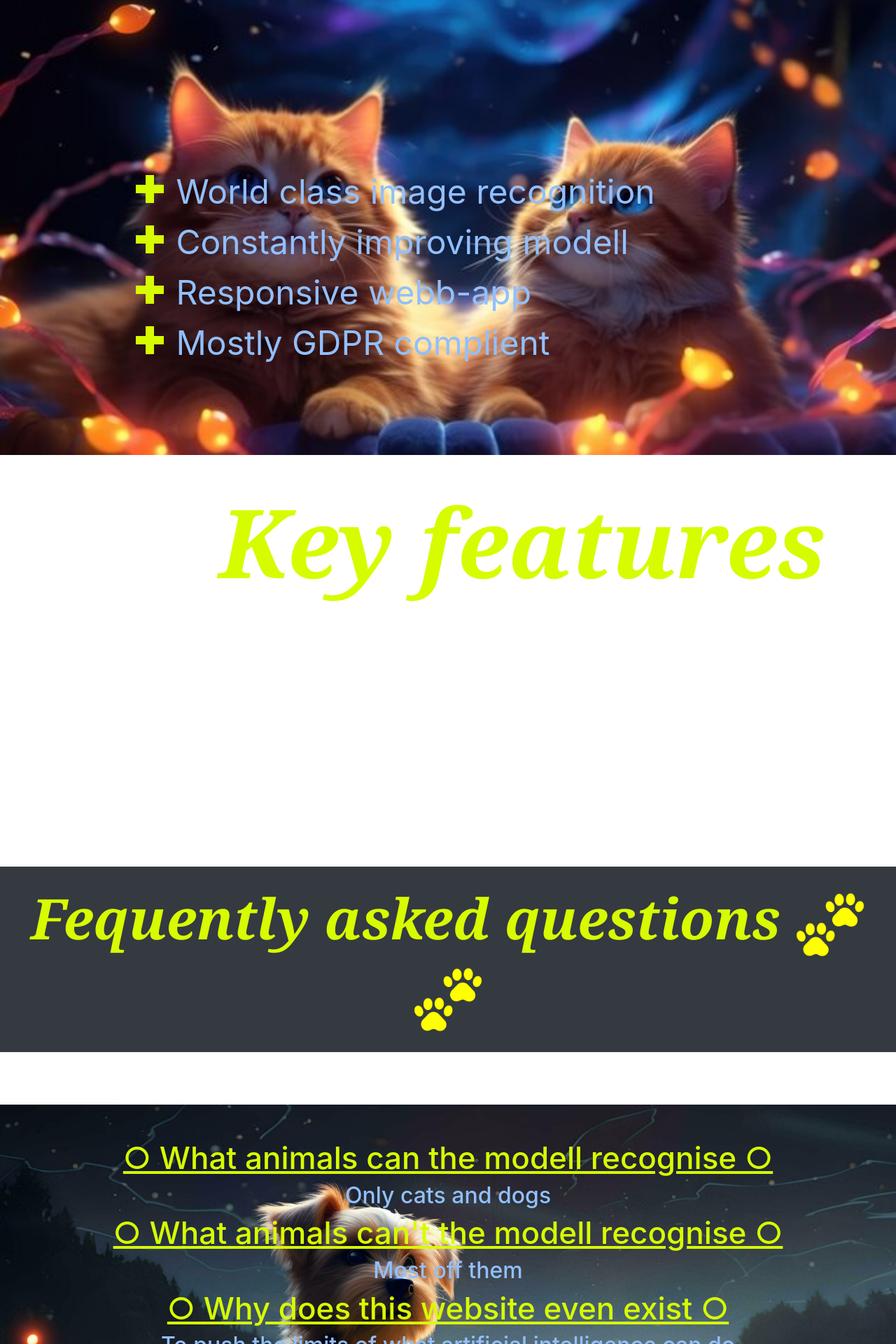
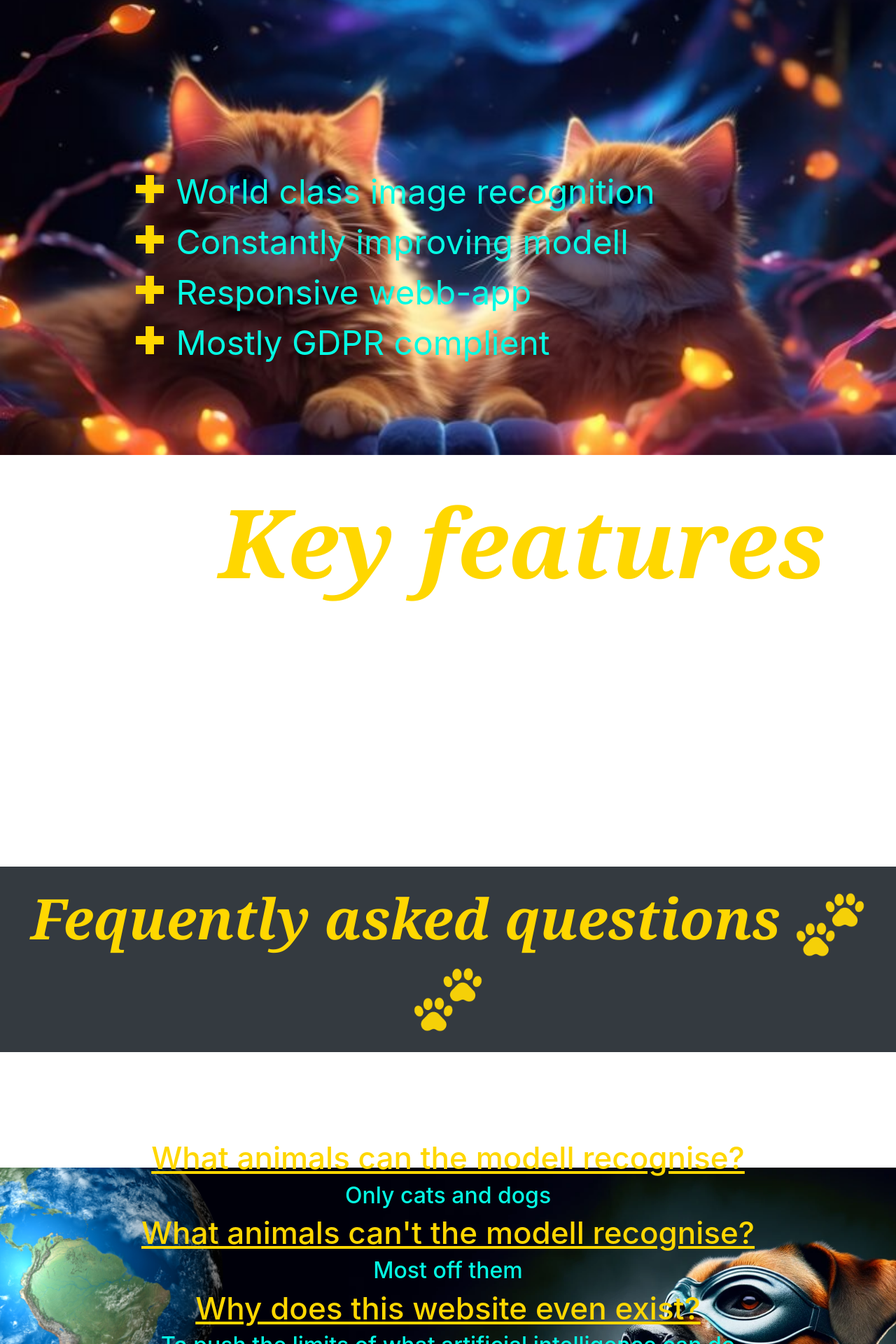
Before and after one commit to JP-Palm/G4_INL_ASRA, a Flask app: page / in a window 1280 px wide. Shown: the part 1743-3663 px from the top of the page at 70% size. Run offline with Flask 3, Linux system fonts and the light colour scheme; some libraries are stand-ins or nearby versions.

Commit message:
updated images

```diff
--- a/app/static/css/style.css
+++ b/app/static/css/style.css
@@ -84,7 +84,7 @@
 
 
 .feature_list {
-    color: rgb(146, 191, 253);
+    color: rgb(5 250 227);
     font-size: 300%;
     display: block;
     float: left;
@@ -97,7 +97,7 @@
     display: block;
     float: right;
     margin-right: 100px;
-    color: rgb(215, 252, 0);
+    color: rgb(255, 215, 0);
     font-size: 850%;
     margin-top: 150px;
     font-family: "Noto Serif", serif;
@@ -107,9 +107,9 @@
 .faq_wrapper{
     height: 55%;
     margin-top: 75px;
-    background: url("dogtre.jpg");
-    background-size: cover;
-    background-position: top;
+    background: url("dognie.png");
+    background-size: 100%;
+    background-position: bottom;
     background-repeat: no-repeat;
     background-attachment: fixed;
     padding-top: 50px;
@@ -119,7 +119,7 @@
 .faq_header{
     font-size: 500%;
     text-align: center;
-    color: rgb(215, 252, 0);
+    color: rgb(255, 215, 0);
     font-family: "Noto Serif", serif;
     font-style: italic;
     background-color:#343a40;
@@ -129,15 +129,16 @@
 
 .q_header {
     text-align: center;
-    color: rgb(215, 252, 0);
+    color: rgb(255, 215, 0);
     font-size: 275%;
     text-decoration: underline;
 }
 
 .a_header {
     text-align: center;
-    color: rgb(146, 191, 253);
+    color: rgb(5 250 227);
     font-size: 200%;
+
 }
 
 .faq_header img {
--- a/app/templates/faq.html
+++ b/app/templates/faq.html
@@ -6,9 +6,9 @@
 
       <div class="faq_wrapper">
 
-
+         <div class="q_list">
             <h3 class="q_header">
-               ○ What animals can the modell recognise ○
+               What animals can the modell recognise?
             </h3>
 
             <h4 class="a_header">
@@ -16,7 +16,7 @@
             </h4>
 
             <h3 class="q_header">
-               ○ What animals can't the modell recognise ○
+               What animals can't the modell recognise?
             </h3>
 
             <h4 class="a_header">
@@ -24,7 +24,7 @@
             </h4>
 
             <h3 class="q_header">
-               ○ Why does this website even exist ○
+               Why does this website even exist?
             </h3>
 
             <h4 class="a_header">
@@ -32,7 +32,7 @@
             </h4>
 
             <h3 class="q_header">
-               ○ Can i submit an image that the modell failed to classify ○
+               Can i submit an image that the modell failed to classify?
             </h3>
 
             <h4 class="a_header">
@@ -40,7 +40,7 @@
             </h4>
 
             <h3 class="q_header">
-               ○ When will the full version be released ○
+               When will the full version be released?
             </h3>
 
             <h4 class="a_header">
@@ -49,6 +49,8 @@
 
          </div>
 
+      </div>
+
 
     </div>
 </div>
--- a/app/templates/features.html
+++ b/app/templates/features.html
@@ -3,18 +3,18 @@
     <div class="f_wrapper">
         <ul class="feature_list">
             <li>
-                <i class='bx bx-plus-medical' style="color: rgb(215, 252, 0);"></i> World class image recognition
+                <i class='bx bx-plus-medical' style="color: rgb(255, 215, 0);"></i> World class image recognition
             </li>
 
             <li>
-                <i class='bx bx-plus-medical' style="color: rgb(215, 252, 0);"></i> Constantly improving modell
+                <i class='bx bx-plus-medical' style="color: rgb(255, 215, 0);"></i> Constantly improving modell
             </li>
             <li>
-                <i class='bx bx-plus-medical' style="color: rgb(215, 252, 0);"></i> Responsive webb-app
+                <i class='bx bx-plus-medical' style="color: rgb(255, 215, 0);"></i> Responsive webb-app
             </li>
 
             <li>
-                <i class='bx bx-plus-medical' style="color: rgb(215, 252, 0);"></i> Mostly GDPR complient
+                <i class='bx bx-plus-medical' style="color: rgb(255, 215, 0);"></i> Mostly GDPR complient
             </li>
         </ul>
 
```
Also changed, not shown: app/static/css/dognie.png (added), app/static/css/paws.png. Lines whose indentation alone changed are shown as unchanged.
